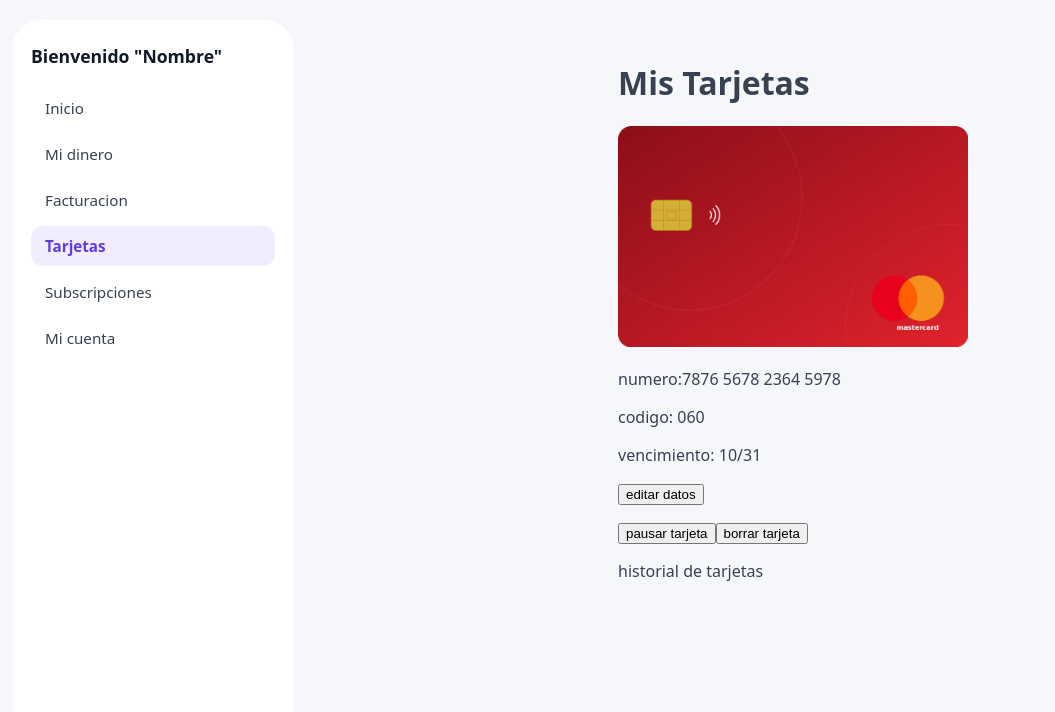
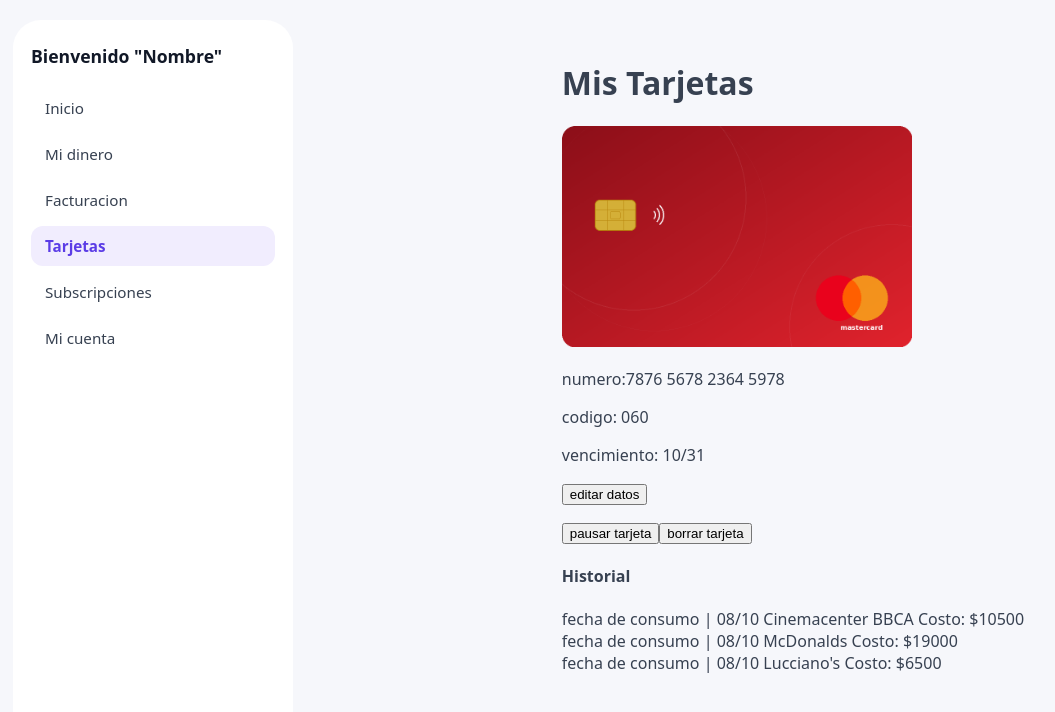
Before and after one commit to tomisanti05/Sistema-Gestion-Finanzas, a React (Vite) app in the folder apps/frontend/: page /tarjetas in a window 1280 px wide. Shown: the top 712 px of the page, without its empty margins (7-1062 px from the left). Built offline with nearby package versions, Linux system fonts and the light colour scheme.

Commit message:
termino esquema de tarjetas

```diff
--- a/apps/frontend/src/pages/tarjetas.tsx
+++ b/apps/frontend/src/pages/tarjetas.tsx
@@ -34,7 +34,24 @@ export default function Tarjetas() {
               </p>
             </div>
 
-            <div className="historial tarjetas"> historial de tarjetas</div>
+            <div className="historial tarjetas">
+              <h4>Historial</h4>
+              <div className="card-historial">
+                <span className="fecha-consumo">fecha de consumo | 08/10  </span>
+                <span className="lugar">Cinemacenter BBCA </span>
+                <span className="monto">Costo: $10500</span>
+              </div>
+              <div className="card-historial">
+                <span className="fecha-consumo">fecha de consumo | 08/10  </span>
+                <span className="lugar">McDonalds </span>
+                <span className="monto">Costo: $19000</span>
+              </div>
+              <div className="card-historial">
+                <span className="fecha-consumo">fecha de consumo | 08/10  </span>
+                <span className="lugar">Lucciano's </span>
+                <span className="monto">Costo: $6500</span>
+              </div>
+            </div>
         </div>
     </div>
 
```
